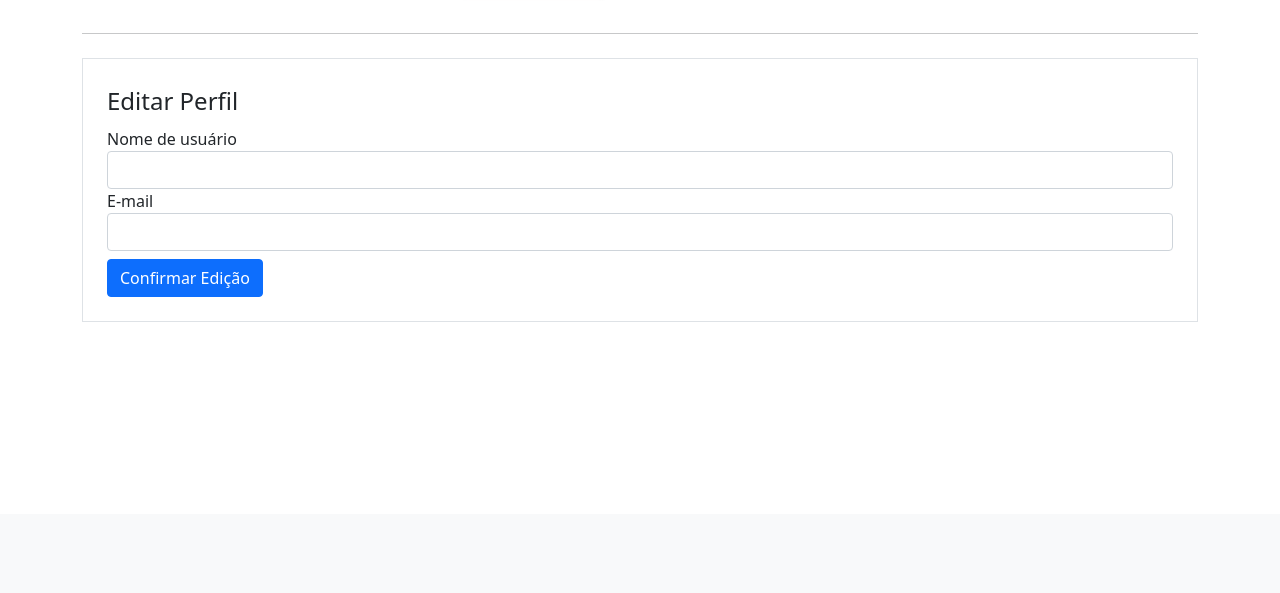
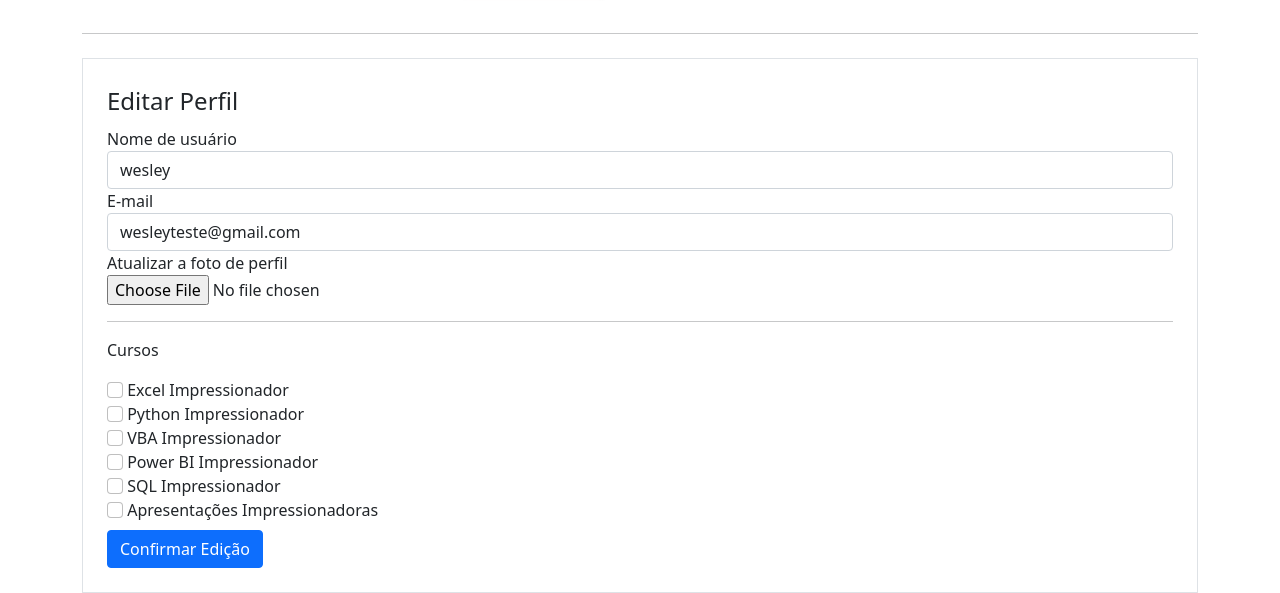
Before and after one commit to wesleyssantos27/ProjectBlogSite, a Flask app: page /perfil/editar in a window 1280 px wide. Shown: the part 286-879 px from the top of the page. Before the commit the page ends 608 px from the top, so only its background shows below. Run offline with Flask 2, Linux system fonts and the light colour scheme; a user stored in the database is signed in; some libraries are stand-ins or nearby versions.

Commit message:
Terceiro commit. Perfil formatado com foto.

```diff
--- a/comunidadeimpressionadora/forms.py
+++ b/comunidadeimpressionadora/forms.py
@@ -1,8 +1,10 @@
 from xml.dom import ValidationErr
 from flask_wtf import FlaskForm
+from flask_wtf.file import FileField, FileAllowed
 from wtforms import StringField, PasswordField, SubmitField, BooleanField
 from wtforms.validators import DataRequired, Length, Email, EqualTo, ValidationError
 from comunidadeimpressionadora.models import Usuario
+from flask_login import current_user
 
 class FormCriarConta(FlaskForm):
     username = StringField('Nome de usuário', validators=[DataRequired()])
@@ -25,4 +27,20 @@ class FormLogin(FlaskForm):
 class FormEditarPerfil(FlaskForm):
     username = StringField('Nome de usuário', validators=[DataRequired()])
     email = StringField('E-mail', validators=[DataRequired(), Email()])
+    foto_perfil = FileField('Atualizar a foto de perfil',validators=[FileAllowed(['jpg','png'])])
+
+    curso_excel = BooleanField('Excel Impressionador')
+    curso_python = BooleanField('Python Impressionador')
+    curso_vba = BooleanField('VBA Impressionador')
+    curso_powerbi = BooleanField('Power BI Impressionador')
+    curso_sql = BooleanField('SQL Impressionador')
+    curso_ppt = BooleanField('Apresentações Impressionadoras')
+
     botao_submit_editarperfil = SubmitField('Confirmar Edição')
+
+
+    def validate_email(self, email):
+        if current_user.email != email.data:
+            usuario = Usuario.query.filter_by(email=email.data).first()
+            if usuario:
+                raise ValidationError('E-mail já cadastrado por outro usuário. Utilize outro e-mail.')
--- a/comunidadeimpressionadora/routes.py
+++ b/comunidadeimpressionadora/routes.py
@@ -4,6 +4,9 @@ from comunidadeimpressionadora import app, database, bcrypt
 from comunidadeimpressionadora.forms import FormLogin, FormCriarConta, FormEditarPerfil
 from comunidadeimpressionadora.models import Usuario
 from flask_login import login_user, logout_user, current_user, login_required
+import secrets
+import os
+from PIL import Image
 
 lista_usuarios = ['João','Maria','Julia','Cecília','Wesley']
 
@@ -63,9 +66,43 @@ def perfil():
 def criar_post():
     return render_template('criarpost.html')
 
+def salvar_imagem(imagem):
+    codigo = secrets.token_hex(8)
+    nome, extensao = os.path.splitext(imagem.filename)
+    nome_arquivo = nome + codigo + extensao
+    caminho_completo = os.path.join(app.root_path, 'static/profile_images', nome_arquivo)
+
+    tamanho = (200, 200)
+    imagem_reduzida = Image.open(imagem)
+    imagem_reduzida.thumbnail(tamanho)
+
+    imagem_reduzida.save(caminho_completo)
+
+    return nome_arquivo
+
+def atualizar_cursos(form):
+    lista_cursos = []
+    for campo in form and campo.data:
+        lista_cursos.append(campo.label.text)
+    return ";".join(lista_cursos)
+
+
 @app.route('/perfil/editar', methods=['GET','POST'])
 @login_required
 def editarperfil():
     form_editarperfil = FormEditarPerfil()
+    if form_editarperfil.validate_on_submit():
+        current_user.email = form_editarperfil.email.data
+        current_user.username = form_editarperfil.username.data
+        if form_editarperfil.foto_perfil.data:
+            nome_imagem = salvar_imagem(form_editarperfil.foto_perfil.data)
+            current_user.foto_perfil = nome_imagem
+        current_user.cursos = atualizar_cursos(form_editarperfil)
+        database.session.commit()
+        flash(f'Perfil atualizado com sucesso.','alert-success')
+        return redirect(url_for('perfil'))
+    elif request.method == "GET":
+        form_editarperfil.email.data = current_user.email
+        form_editarperfil.username.data = current_user.username
     foto_perfil = url_for('static', filename='profile_images/{}'.format(current_user.foto_perfil))
     return render_template('editarperfil.html', foto_perfil=foto_perfil, form_editarperfil=form_editarperfil)
--- a/comunidadeimpressionadora/templates/editarperfil.html
+++ b/comunidadeimpressionadora/templates/editarperfil.html
@@ -1,12 +1,12 @@
 {% extends '/perfil.html' %}
 
-{% block form_editar_perfil %}
+{% block form_editarperfil %}
 
 <div class="container">
     <hr>
     <div class="row">
         <div class="col">
-            <form method="POST" action="" class="border p-4 mt-2">
+            <form method="POST" action="" class="border p-4 mt-2" enctype="multipart/form-data">
                 {{ form_editarperfil.csrf_token}}
                 <legend>Editar Perfil</legend>
                 <fieldset>
@@ -36,6 +36,25 @@
                             {{ form_editarperfil.email(class="form-control") }}
                         {% endif %}
                     </div>
+                    <div class="form-group">
+                        {{ form_editarperfil.foto_perfil.label }}<br>
+                        {{ form_editarperfil.foto_perfil(class="form-control-file") }}
+                        {% if form_editarperfil.foto_perfil.errors %}
+                            {% for erro in form_editarperfil.foto_perfil.errors %}
+                                <span class="text-danger">{{ erro }}</span><br>
+                            {% endfor %}
+                        {% endif %}
+                    </div>
+                    <hr>
+                    <p>Cursos</p>
+                    {% for campo in form_editarperfil %}
+                        {% if 'curso_' in campo.name %}
+                            <div class="form-group">
+                                {{ campo(class="form-check-input") }}
+                                {{ campo.label(class="form-check-label") }}
+                            </div>
+                        {% endif %}
+                    {% endfor %}
                 </fieldset>
                 {{ form_editarperfil.botao_submit_editarperfil(class="btn btn-primary mt-2") }}
             </form>
--- a/comunidadeimpressionadora/templates/perfil.html
+++ b/comunidadeimpressionadora/templates/perfil.html
@@ -29,6 +29,6 @@
         </div>
     </div>
 </div>
-{% block form_editar_perfil %}
+{% block form_editarperfil %}
 {% endblock %}
 {% endblock %}
```
Also changed, not shown: comunidadeimpressionadora/meusite.db, comunidadeimpressionadora/static/profile_images/Wesley_FotoCapa_ChampionLearnerSilver2022bf692925ded00134.png (added), comunidadeimpressionadora/static/profile_images/Wesley_FotoCapa_ChampionLearnerSilver2022dff02f90c2cee24d.png (added).
